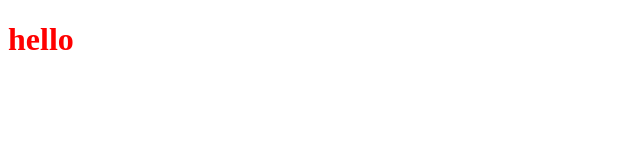
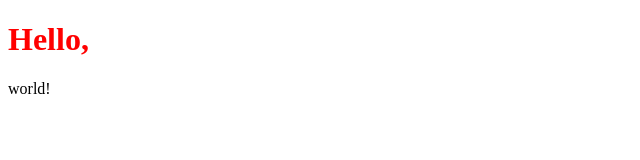
Before and after one commit to genius-space4940/dry, a plain HTML site: page index.html in a window 1280 px wide. Shown: the whole page, without its empty margins (0-640 px from the left). Drawn offline with Linux system fonts and the light colour scheme.

Commit message:
add paragraph

```diff
--- a/index.html
+++ b/index.html
@@ -7,6 +7,7 @@
     <link rel="stylesheet" href="style.css">
 </head>
 <body>
-    <h1>hello</h1>
+    <h1>Hello,</h1>
+    <p>world!</p>
 </body>
 </html>
```
